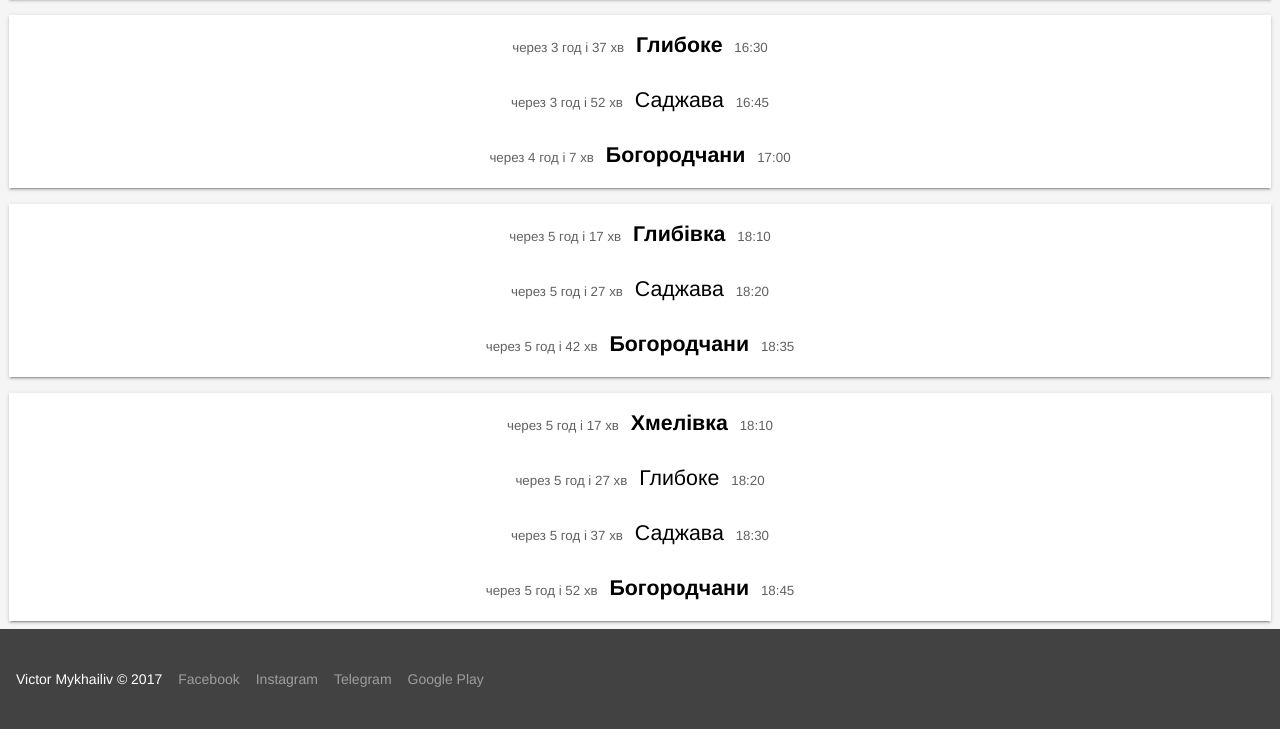
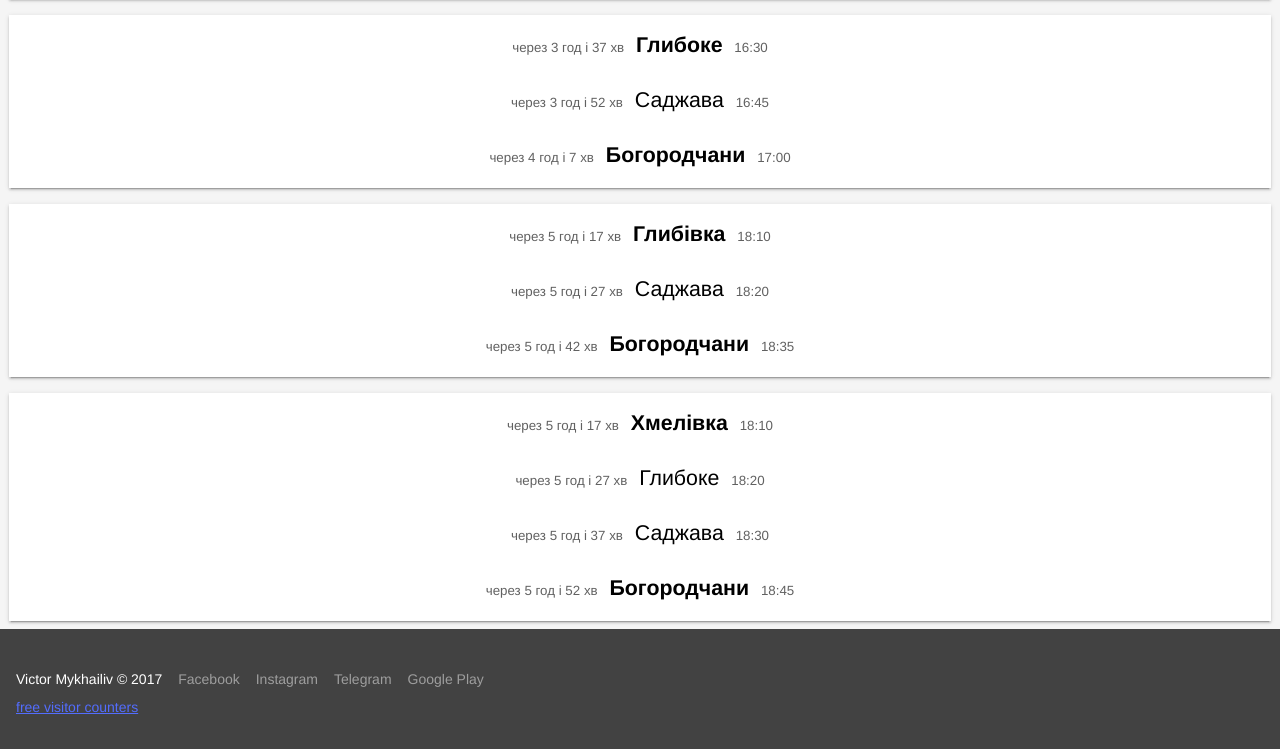
Before and after one commit to vitoksmile/vitoksmile.github.io, a plain HTML site: page avtobus/index.html in a window 1280 px wide. Shown: the part 1585-2334 px from the top of the page. Drawn offline with Linux system fonts and the light colour scheme.

Commit message:
Added visitor counter service

```diff
--- a/avtobus/index.html
+++ b/avtobus/index.html
@@ -163,6 +163,9 @@
 			<li><a href="https://t.me/vitoksmile" target="blank">Telegram</a></li>
 			<li><a href="https://play.google.com/store/apps/dev?id=4862720111320373828" target="blank">Google Play</a></li>
 		</ul>
+
+		<a href='http://www.freevisitorcounters.com'>free visitor counters</a> <script type='text/javascript' src='https://www.freevisitorcounters.com/auth.php?id=2a40480ac58b94108af2d4ecbb631ceb89093418'></script>
+		<script type="text/javascript" src="https://www.freevisitorcounters.com/en/home/counter/288122/t/5"></script>
 	</div>
 </footer>
 </body>
```
